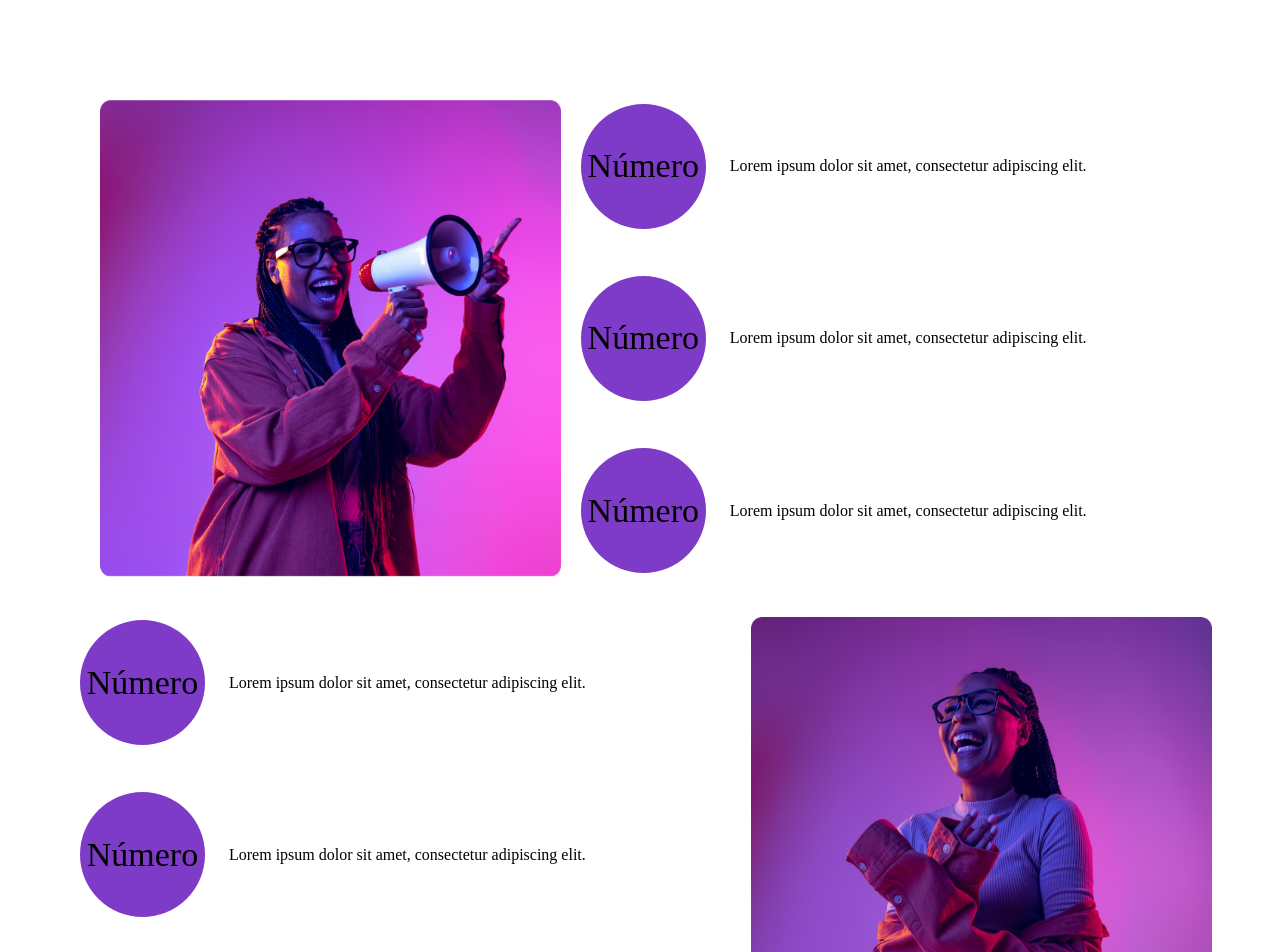
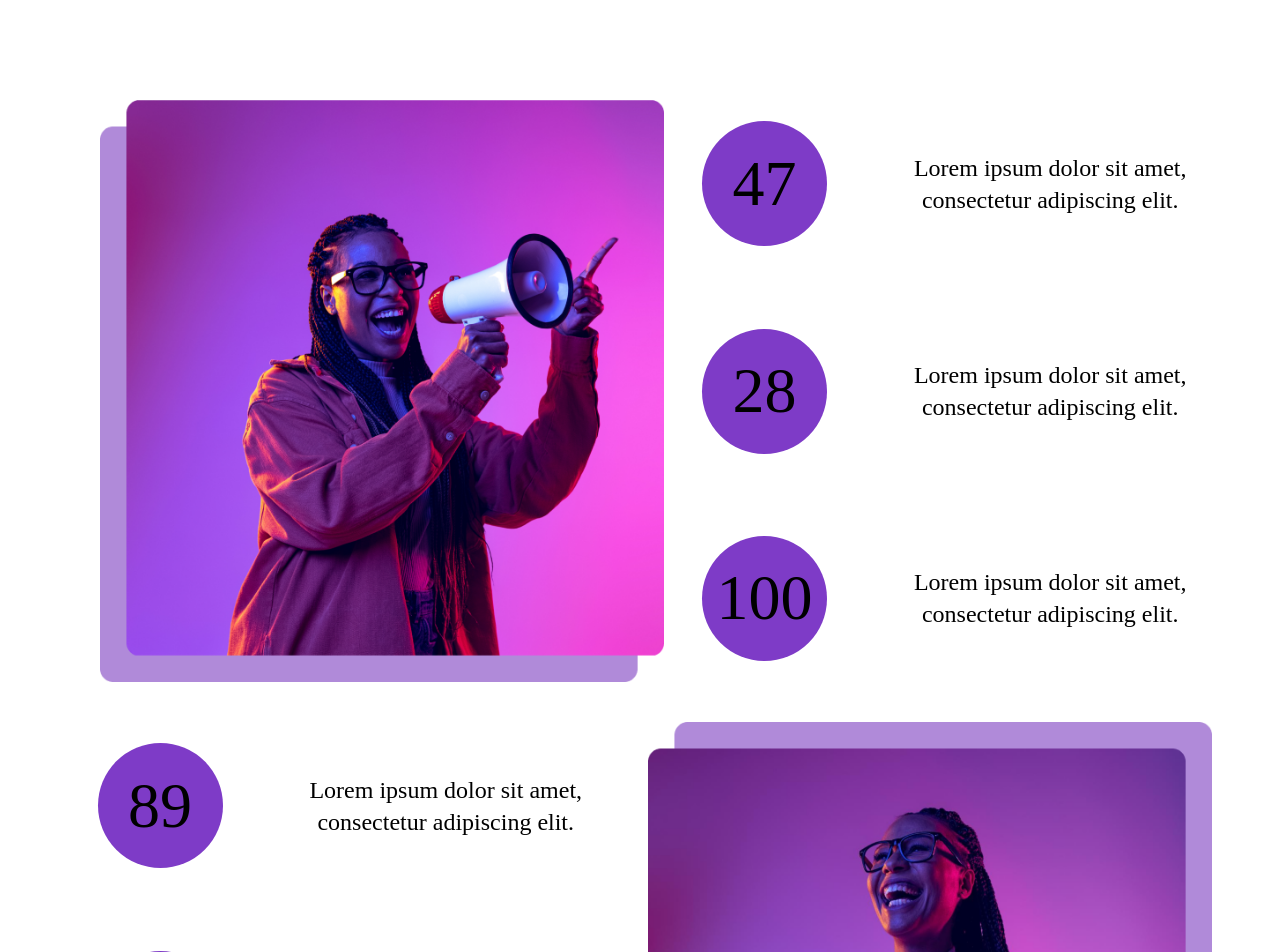
Before and after one commit to citi-onboarding/PubliEasy, a React (Create React App) app in the folder client/: page / in a window 1280 px wide. Shown: the top 952 px of the page. Built offline with nearby package versions, Linux system fonts and the light colour scheme.

Commit message:
FEAT[feature/metrics]: changed images and fixed flexbox of metrics

```diff
--- a/client/src/assets/index.ts
+++ b/client/src/assets/index.ts
@@ -1,5 +1,5 @@
 import Image1 from './img1.png';
-import Image2 from './img2.png'
+import Image2 from './img2.png';
 
 export {
     Image1,
--- a/client/src/pages/Metrics/index.tsx
+++ b/client/src/pages/Metrics/index.tsx
@@ -9,15 +9,15 @@
                 <Image src={Image1} alt=""/>
                 <Description>
                     <MetricData>
-                        <Circle><p>Número</p></Circle>
+                        <Circle><p>47</p></Circle>
                         <Paragraph>Lorem ipsum dolor sit amet, consectetur adipiscing elit.</Paragraph>
                     </MetricData>
                     <MetricData>
-                        <Circle><p>Número</p></Circle>
+                        <Circle><p>28</p></Circle>
                         <Paragraph>Lorem ipsum dolor sit amet, consectetur adipiscing elit.</Paragraph>
                     </MetricData>
                     <MetricData>
-                        <Circle><p>Número</p></Circle>
+                        <Circle><p>100</p></Circle>
                         <Paragraph>Lorem ipsum dolor sit amet, consectetur adipiscing elit.</Paragraph>
                     </MetricData>
                 </Description>
@@ -26,15 +26,15 @@
                 <Image src={Image2} alt=""/>
                 <Description>
                     <MetricData>
-                        <Circle><p>Número</p></Circle>
+                        <Circle><p>89</p></Circle>
                         <Paragraph>Lorem ipsum dolor sit amet, consectetur adipiscing elit.</Paragraph>
                     </MetricData>
                     <MetricData>
-                        <Circle><p>Número</p></Circle>
+                        <Circle><p>98%</p></Circle>
                         <Paragraph>Lorem ipsum dolor sit amet, consectetur adipiscing elit.</Paragraph>
                     </MetricData>
                     <MetricData>
-                        <Circle><p>Número</p></Circle>
+                        <Circle><p>400</p></Circle>
                         <Paragraph>Lorem ipsum dolor sit amet, consectetur adipiscing elit.</Paragraph>
                     </MetricData>
                 </Description>
--- a/client/src/pages/Metrics/styles.ts
+++ b/client/src/pages/Metrics/styles.ts
@@ -11,7 +11,7 @@
   `;
 
 export const Image = styled.img`
-  width:40%;
+  width:49%;
   margin: 20px;
 `;
 
@@ -24,7 +24,7 @@
 export const UpContainer = styled.div`
   display: flex;
   flex-direction: row;
-  justify-content: space-betwenn;
+  justify-content: space-between;
 `;
 
 export const DownContainer = styled.div`
@@ -35,9 +35,9 @@
 
 export const MetricData = styled.div`
   width: 10%
-  font-family: Raleway;
+  font-family: raleway;
   display: flex;
-  justify-content: space-between;
+  justify-content: space-around;
   align-items: center;
 `;
 
@@ -49,7 +49,8 @@
   display: flex;
   justify-content: center;
   align-items: center;
-  font-size: 34px
+  font-size: 64px;
+
 `;
 
 export const Paragraph = styled.p`
@@ -57,6 +58,6 @@
   line-height: 32px;
   text-align: center;
   font-color: black;
-  width:70%
-  font-size: 25px;
+  width:60%;
+  font-size: 24px;
 `;
--- a/client/src/styles/global.ts
+++ b/client/src/styles/global.ts
@@ -9,7 +9,7 @@
   }
 
   body {
-    // font-family: sans-serif;
+    font-family: raleway;
   }
 
   button {
```
Also changed, not shown: client/src/assets/img1.png, client/src/assets/img2.png.
